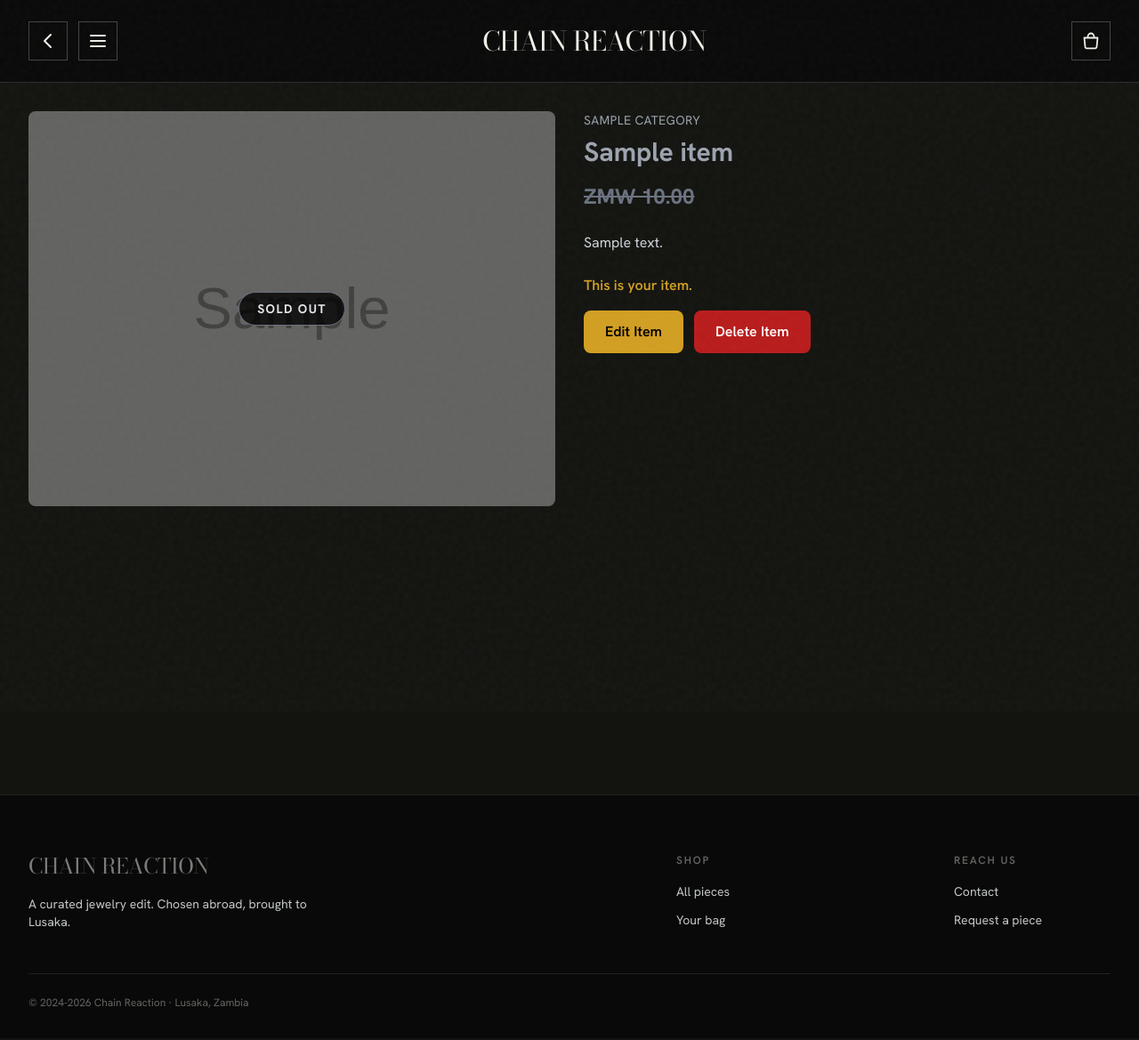
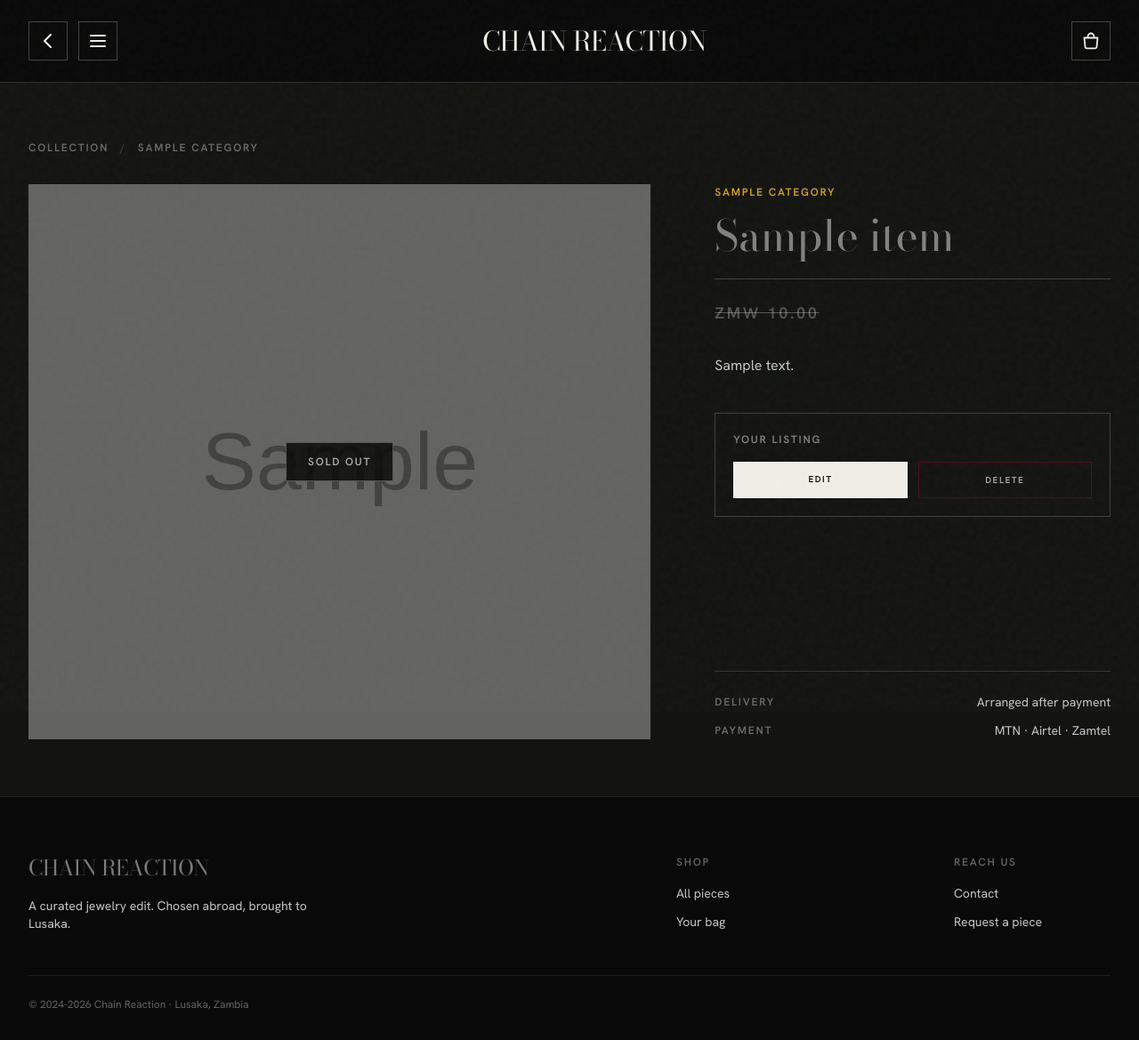
Before and after one commit to slixx2000/Chain.reaction_jewelry, a Django app: page /items/1/ in a window 1280 px wide. Shown: the whole page at 89% size. Before the commit the page ends 1133 px from the top, so only its background shows below. Run offline with Django 5.2, Linux system fonts and the light colour scheme; a user stored in the database is signed in; tables that the repository leaves empty hold one stand-in row (values such as "Sample post"); grey boxes marked "Sample" are stand-in pictures; some libraries are stand-ins or nearby versions.

Commit message:
Bring the detail and cart pages onto the editorial design
Browsing and buying looked like two different sites; this closes the gap
across the pages a customer actually walks through.

Product detail:
- Seven/five split with the image running tall, breadcrumb in caps, name in
  Bodoni Moda over a hairline rule, price in gold.
- Add to Bag becomes a full-width ivory block. Owner controls move into a
  bordered "Your listing" panel so they read as admin, not as shopping.
- Sold pieces keep the greyscale treatment and now state plainly that the
  piece is gone, with the sourcing-request link.
- Adds a delivery/payment definition list, so the page answers "how do I
  actually get this" without leaving.

Bag:
- Line items are rule-separated rows rather than boxed cards, with the
  thumbnail zooming on hover and the total in display type.
- Quantity stepper becomes a single bordered group; remove is a quiet text
  link instead of a red button competing with checkout.
- Empty state gets a real headline and a route back into the collection.

No old-palette or rounded-corner classes remain on the landing, browse,
detail or bag pages. Checkout, order status, dashboard and the auth pages
still use the older chain-* styling.

85 tests.

Co-Authored-By: Claude Opus 5 (1M context) <noreply@anthropic.com>

```diff
--- a/item/templates/item/detail.html
+++ b/item/templates/item/detail.html
@@ -2,80 +2,127 @@
 
 {% block title %}{{ item.name }}{% endblock %}
 {% block description %}{{ item.description|default:item.name|striptags|truncatechars:150 }}{% endblock %}
+{% block main_class %}{% endblock %}
 
 {% block content %}
+<div class="px-5 sm:px-8 py-10 sm:py-16">
   <div class="max-w-7xl mx-auto">
-    <div class="grid grid-cols-1 md:grid-cols-2 gap-6 md:gap-8">
-        <div class="relative">
+
+    <nav class="caps text-ivory/40 mb-8">
+      <a href="{% url 'item:items' %}" class="hover:text-ivory transition-colors">Collection</a>
+      <span class="mx-2 text-ivory/20">/</span>
+      <a href="{% url 'item:items' %}?category={{ item.category.id }}" class="hover:text-ivory transition-colors">{{ item.category.name }}</a>
+    </nav>
+
+    <div class="grid grid-cols-1 md:grid-cols-12 gap-8 md:gap-gutter">
+
+      <!-- Image -->
+      <div class="md:col-span-7">
+        <div class="relative overflow-hidden">
           {% if item.image %}
             <img src="{{ item.image.url }}" alt="{{ item.name }}"
-                     class="w-full max-h-80 sm:max-h-[32rem] object-cover rounded-xl sm:rounded-lg {% if item.is_sold %}grayscale opacity-40{% endif %}">
+                 class="w-full h-[55vh] md:h-[78vh] object-cover {% if item.is_sold %}grayscale opacity-40{% endif %}">
           {% else %}
-                <div class="w-full h-64 sm:h-96 bg-chain-slate flex items-center justify-center rounded-lg {% if item.is_sold %}opacity-40{% endif %}">
-                    <span class="text-gray-400">No Image</span>
+            <div class="h-[55vh] md:h-[78vh] {% if item.is_sold %}opacity-40{% endif %}">
+              {% include 'core/_placeholder.html' with label=item.name note="Product shot · 1200 × 1500" %}
             </div>
           {% endif %}
 
           {% if item.is_sold %}
             <div class="absolute inset-0 flex items-center justify-center">
-                    <span class="px-5 py-2 rounded-full bg-black/80 border border-gray-500 text-gray-200 text-sm font-bold uppercase tracking-widest">
-                        Sold Out
-                    </span>
+              <span class="caps px-6 py-3 bg-obsidian/85 border border-ivory/30 text-ivory/70">Sold Out</span>
             </div>
           {% elif item.badge %}
-                <span class="absolute top-3 left-3 px-3 py-1.5 rounded-full text-xs font-bold uppercase tracking-wide shadow {{ item.badge_classes }}">
+            <span class="absolute top-0 left-0 caps text-[10px] px-4 py-2 {{ item.badge_classes }}">
               {{ item.get_badge_display }}
             </span>
           {% endif %}
         </div>
-        <div>
-            <p class="text-sm uppercase tracking-wide text-gray-400 mb-2">{{ item.category.name }}</p>
-            <h1 class="text-2xl sm:text-3xl font-bold mb-3 sm:mb-4 {% if item.is_sold %}text-gray-400{% else %}text-chain-gold{% endif %}">{{ item.name }}</h1>
-            <p class="text-xl sm:text-2xl font-bold mb-5 sm:mb-6 {% if item.is_sold %}text-gray-500 line-through{% else %}text-white{% endif %}">ZMW {{ item.price|floatformat:2 }}</p>
+      </div>
+
+      <!-- Detail -->
+      <div class="md:col-span-5 md:pl-6 lg:pl-12 flex flex-col">
+        <p class="caps text-antique mb-4">{{ item.category.name }}</p>
+
+        <h1 class="font-display text-3xl sm:text-4xl md:text-5xl leading-tight mb-6
+                   {% if item.is_sold %}text-ivory/50{% endif %}">{{ item.name }}</h1>
+
+        <div class="rule mb-6"></div>
+
+        <p class="caps text-lg mb-8 {% if item.is_sold %}text-ivory/30 line-through{% else %}text-antique{% endif %}">
+          ZMW {{ item.price|floatformat:2 }}
+        </p>
 
         {% if item.description %}
-                <p class="text-gray-300 mb-6 whitespace-pre-line">{{ item.description }}</p>
+          <p class="text-ivory-dim leading-relaxed whitespace-pre-line mb-10">{{ item.description }}</p>
         {% endif %}
 
         {% if item.created_by == request.user %}
-                <p class="text-chain-gold font-semibold mb-4">This is your item.</p>
-                <div class="flex flex-wrap gap-3">
-                    <a href="{% url 'item:edit' item.id %}" class="flex-1 sm:flex-none text-center px-6 py-3 bg-chain-gold text-black font-semibold rounded-lg hover:bg-chain-gold-dark transition-colors">
-                        Edit Item
+          <div class="border border-ivory/20 p-5 mb-8">
+            <p class="caps text-ivory/50 mb-4">Your listing</p>
+            <div class="flex flex-col sm:flex-row gap-3">
+              <a href="{% url 'item:edit' item.id %}"
+                 class="flex-1 text-center caps text-[10px] py-3 bg-ivory text-obsidian hover:bg-antique transition-colors">
+                Edit
               </a>
-                    <form method="post" class="flex-1 sm:flex-none" action="{% url 'item:delete' item.id %}"
+              <form method="post" class="flex-1" action="{% url 'item:delete' item.id %}"
                     onsubmit="return confirm('Delete &quot;{{ item.name|escapejs }}&quot;? This cannot be undone.');">
                 {% csrf_token %}
-                        <button type="submit" class="w-full px-6 py-3 bg-red-700 text-white font-semibold rounded-lg hover:bg-red-800 transition-colors">
-                            Delete Item
+                <button type="submit"
+                        class="w-full caps text-[10px] py-3 border border-burgundy text-ivory/70 hover:bg-burgundy hover:text-ivory transition-colors">
+                  Delete
                 </button>
               </form>
             </div>
+          </div>
         {% elif item.is_sold %}
-                <span class="inline-block px-6 py-3 rounded-lg bg-chain-wine text-white font-bold">Sold Out</span>
-                <p class="text-gray-400 mt-3 text-sm">This one has found a home. <a href="{% url 'core:contact' %}" class="text-chain-gold hover:underline">Ask us to watch for something similar.</a></p>
+          <div class="mb-8">
+            <span class="block w-full text-center caps py-4 border border-ivory/15 text-ivory/30 mb-4">No longer available</span>
+            <p class="text-sm text-ivory-dim">
+              This one has found a home.
+              <a href="{% url 'core:contact' %}" class="text-antique hover:underline">Ask us to watch for something similar.</a>
+            </p>
+          </div>
         {% else %}
-                <form method="post" action="{% url 'cart:add_to_cart' item.id %}" class="inline-block js-add-to-cart-form"
+          <form method="post" action="{% url 'cart:add_to_cart' item.id %}" class="js-add-to-cart-form mb-8"
                 data-item-name="{{ item.name }}" data-item-price="{{ item.price|floatformat:2 }}"
                 data-item-image="{% if item.image %}{{ item.image.url }}{% endif %}">
             {% csrf_token %}
-                    <button type="submit" class="w-full sm:w-auto px-8 py-3.5 sm:py-3 bg-chain-gold text-black font-semibold rounded-lg hover:bg-chain-gold-dark transition-colors">
+            <button type="submit"
+                    class="w-full caps py-5 bg-ivory text-obsidian hover:bg-antique transition-colors">
               Add to Bag
             </button>
           </form>
         {% endif %}
+
+        <dl class="mt-auto text-sm border-t border-ivory/15 pt-6 space-y-3">
+          <div class="flex justify-between gap-4">
+            <dt class="caps text-ivory/40">Delivery</dt>
+            <dd class="text-ivory-dim text-right">Arranged after payment</dd>
+          </div>
+          <div class="flex justify-between gap-4">
+            <dt class="caps text-ivory/40">Payment</dt>
+            <dd class="text-ivory-dim text-right">MTN &middot; Airtel &middot; Zamtel</dd>
+          </div>
+        </dl>
       </div>
     </div>
 
     {% if related_items %}
-        <div class="mt-10 sm:mt-14">
-            <h2 class="text-xl sm:text-2xl font-bold mb-4 text-chain-gold">You might also like</h2>
-            <div class="grid grid-cols-2 lg:grid-cols-4 gap-3 sm:gap-6">
+      <section class="mt-24 md:mt-40">
+        <div class="flex items-end justify-between gap-4 mb-8">
+          <h2 class="font-display text-2xl sm:text-3xl md:text-4xl">You might also like</h2>
+          <a href="{% url 'item:items' %}?category={{ item.category.id }}"
+             class="caps text-ivory/50 hover:text-ivory transition-colors whitespace-nowrap">More {{ item.category.name|lower }}</a>
+        </div>
+        <div class="rule mb-10"></div>
+        <div class="grid grid-cols-2 lg:grid-cols-4 gap-x-4 gap-y-10 sm:gap-x-gutter">
           {% for item in related_items %}
             {% include 'item/_card.html' %}
           {% endfor %}
         </div>
-        </div>
+      </section>
     {% endif %}
   </div>
+</div>
 {% endblock %}
```
Also changed, not shown: cart/templates/cart/_quantity_controls.html (+14 -7 lines), cart/templates/cart/cart_summary.html (+62 -33 lines). Lines whose indentation alone changed are shown as unchanged.
